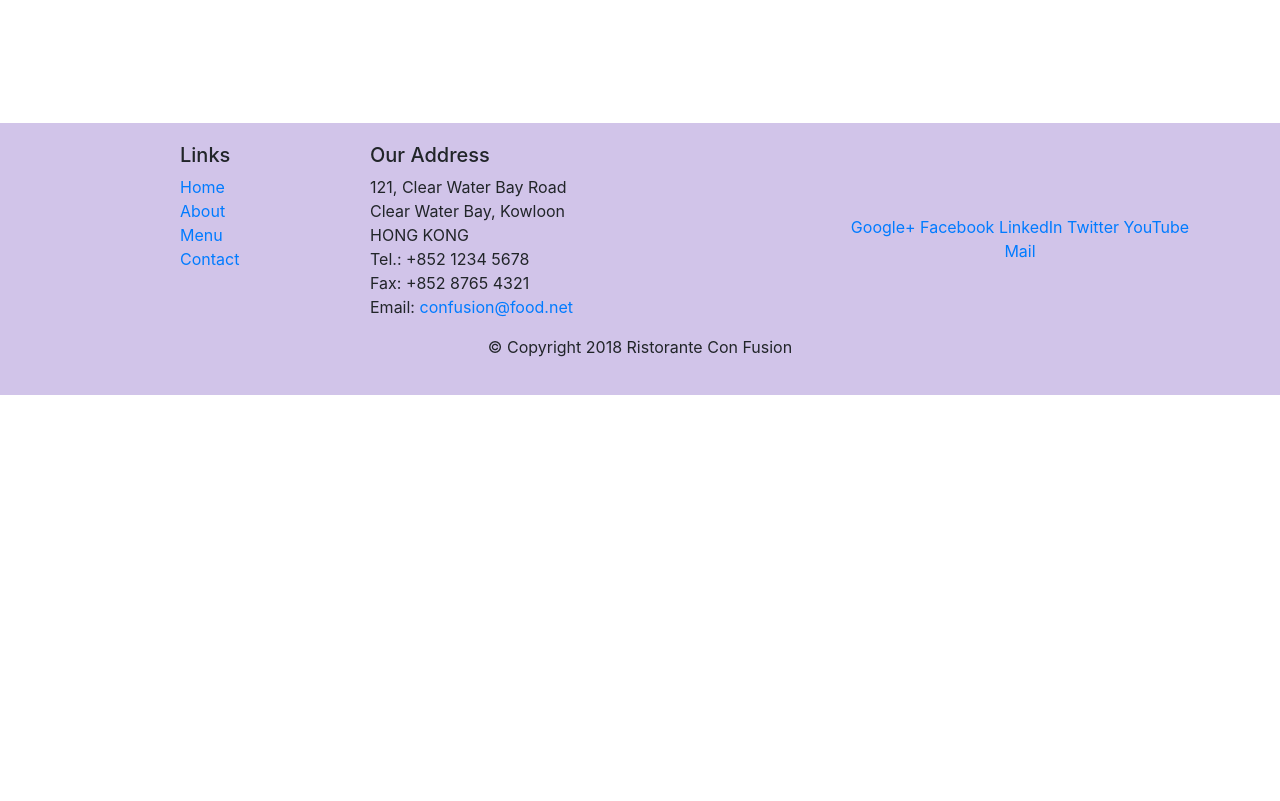
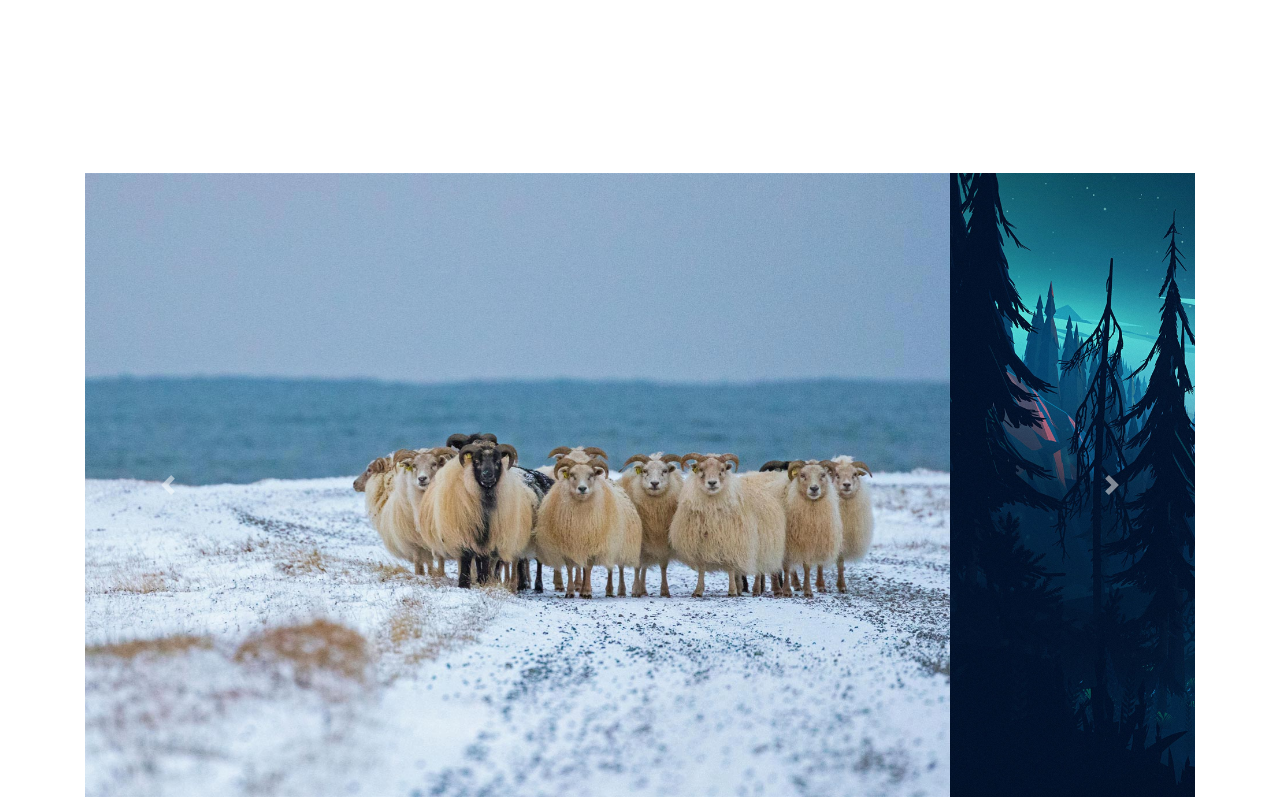
Before and after one commit to Haiga/restaurant-with-bootstrap, a website: page index.html in a window 1280 px wide. Shown: the part 1475-2276 px from the top of the page. Before the commit the page ends 1870 px from the top, so only its background shows below. Drawn offline with nearby package versions, Linux system fonts and the light colour scheme.

Commit message:
carousel bootstrap

```diff
--- a/index.html
+++ b/index.html
@@ -93,6 +93,30 @@
                     experiences. </p>
             </div>
         </div>
+
+        <div class="row row-content align-items-center">
+            <div id="carouselExampleControls" class="carousel slide" data-ride="carousel">
+                <div class="carousel-inner">
+                  <div class="carousel-item active">
+                    <img class="d-block w-100" src="images/1.jpg" alt="First slide">
+                  </div>
+                  <div class="carousel-item">
+                    <img class="d-block w-100" src="images/2.jpg" alt="Second slide">
+                  </div>
+                  <div class="carousel-item">
+                    <img class="d-block w-100" src="images/3.jpg" alt="Third slide">
+                  </div>
+                </div>
+                <a class="carousel-control-prev" href="#carouselExampleControls" role="button" data-slide="prev">
+                  <span class="carousel-control-prev-icon" aria-hidden="true"></span>
+                  <span class="sr-only">Previous</span>
+                </a>
+                <a class="carousel-control-next" href="#carouselExampleControls" role="button" data-slide="next">
+                  <span class="carousel-control-next-icon" aria-hidden="true"></span>
+                  <span class="sr-only">Next</span>
+                </a>
+              </div>
+        </div>
     </div>
 
     <footer class="footer">
```
Also changed, not shown: css/styles.css (line endings or trailing spaces).
